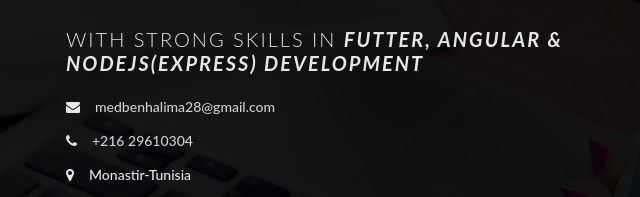
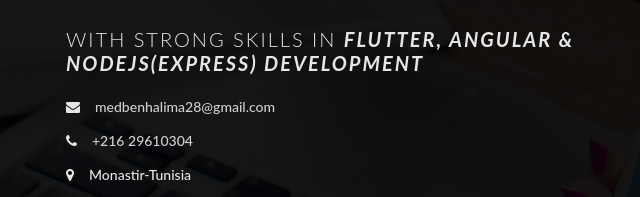
Before and after one commit to mohamedbenalima/myportfolio, a plain HTML site: page index.html in a window 1280 px wide. Shown: the part 545-742 px from the top of the page, 19-659 px from the left. Drawn offline with Linux system fonts and the light colour scheme; some packages are replaced by stand-ins of ours; files that its build step writes are made by us from their sources; a script that the page names is missing; files whose address does not match are found by name.

Commit message:
fixing some words

```diff
--- a/index.html
+++ b/index.html
@@ -118,7 +118,7 @@
 
                                 <h2 class="wow fadeInUp" data-wow-duration="0.8s" data-wow-delay="0.2s">Mohamed Ben Halima</h2>
                                 <h4 class="wow fadeInUp" data-wow-duration="0.8s" data-wow-delay="0.3s">Final year Computer science Engineering Student</h4>
-                                <h5 class="wow fadeInUp" data-wow-duration="0.8s" data-wow-delay="0.3s">with strong skills in <span class="font-weight-bold font-italic" >Futter, Angular & Nodejs(Express) development </span>  </h5>
+                                <h5 class="wow fadeInUp" data-wow-duration="0.8s" data-wow-delay="0.3s">with strong skills in <span class="font-weight-bold font-italic" >Flutter, Angular & Nodejs(Express) development </span>  </h5>
 
                                 <ul>
                                     <li class="wow fadeInUp" data-wow-duration="0.8s" data-wow-delay="0.4s"><i class="fa fa-envelope"></i><a href="mailto:">medbenhalima28@gmail.com</a></li>
```
